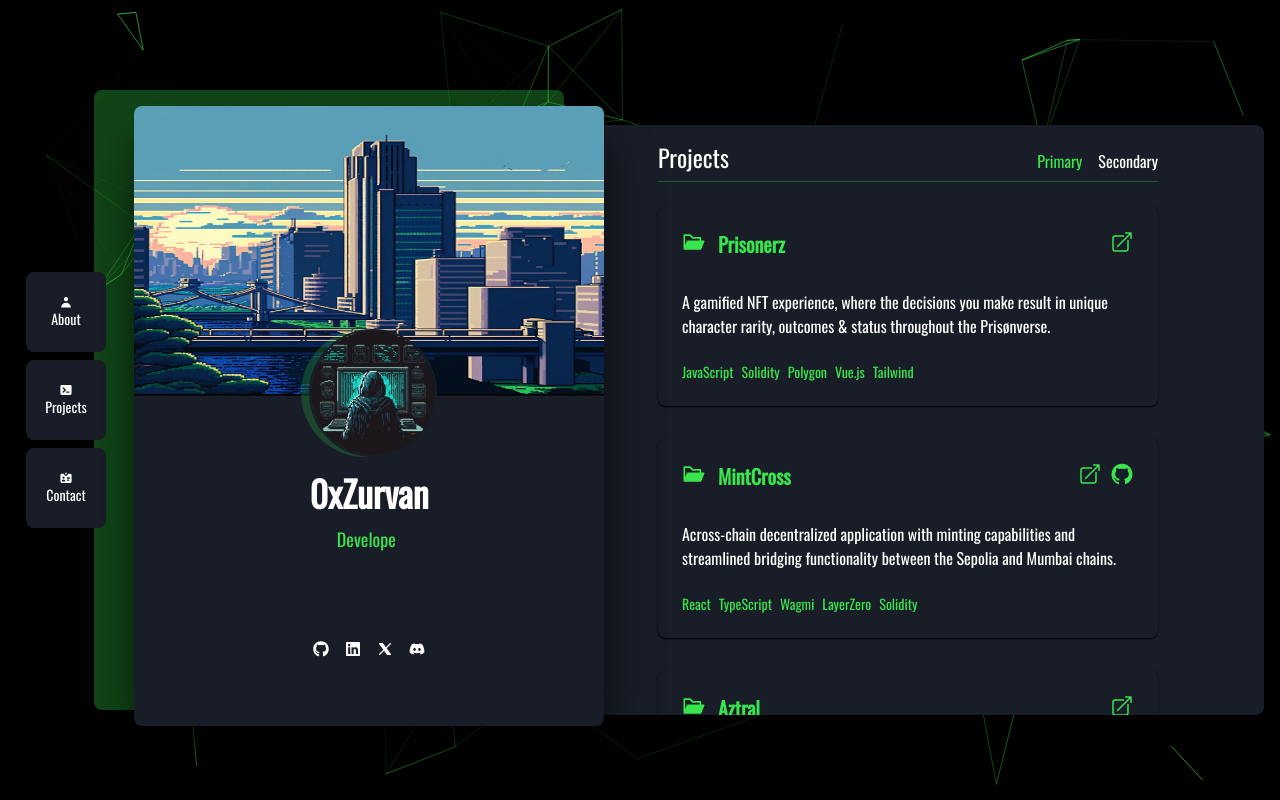
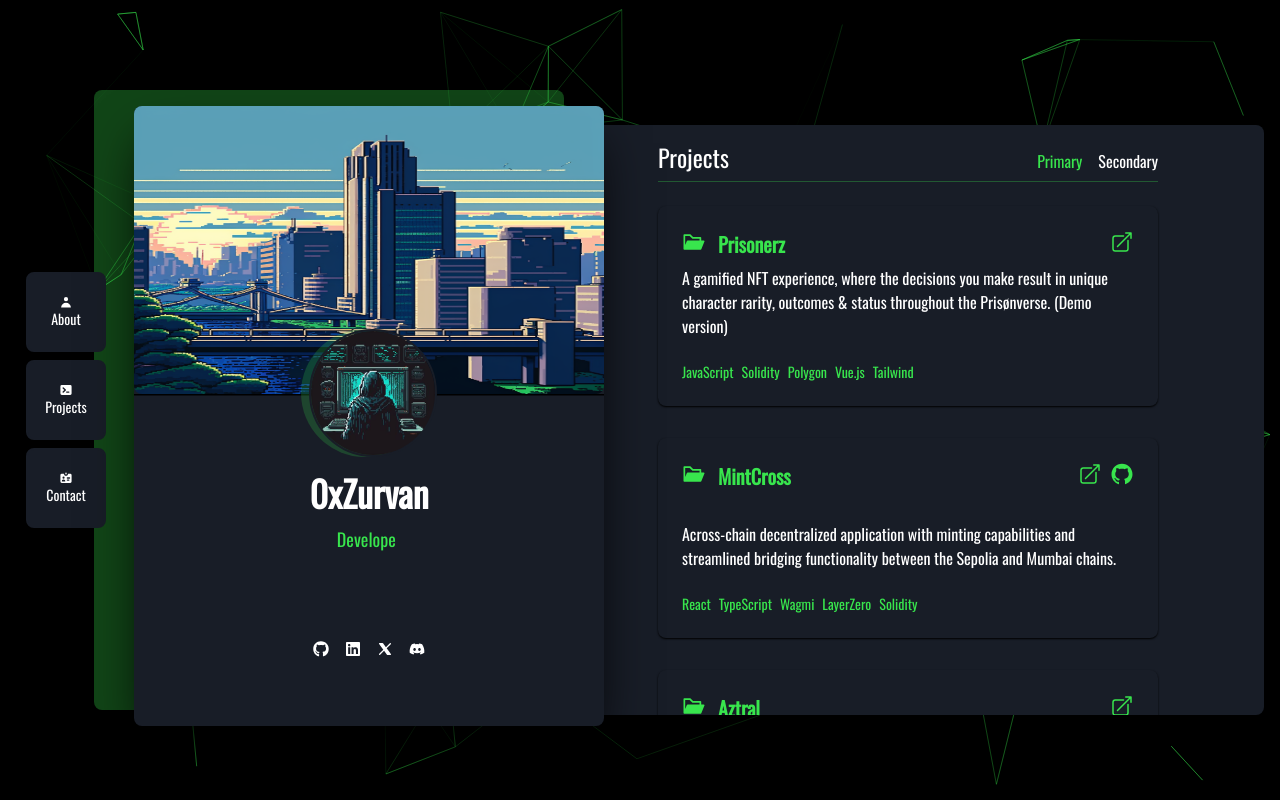
Before and after one commit to 0xZurvan/0xZurvan, a React (Vite) app in the folder 0xzurvan-portfolio/: page /projects in a window 1280 px wide. Built offline with nearby package versions, Linux system fonts and the light colour scheme.

Commit message:
Update ProjectsData.js

```diff
--- a/0xzurvan-portfolio/src/const/ProjectsData.js
+++ b/0xzurvan-portfolio/src/const/ProjectsData.js
@@ -3,9 +3,9 @@ export const ProjectsData = [
     id: 1,
     title: "Prisonerz",
     description:
-      "A gamified NFT experience, where the decisions you make result in unique character rarity, outcomes & status throughout the Prisønverse.",
+      "A gamified NFT experience, where the decisions you make result in unique character rarity, outcomes & status throughout the Prisønverse. (Demo version)",
     stack: ["JavaScript", "Solidity", "Polygon", "Vue.js", "Tailwind"],
-    link: "https://pris0nerz.io/",
+    link: "https://pris0nerz-demo.netlify.app/",
     github: "",
     category: "primary",
   },
```
